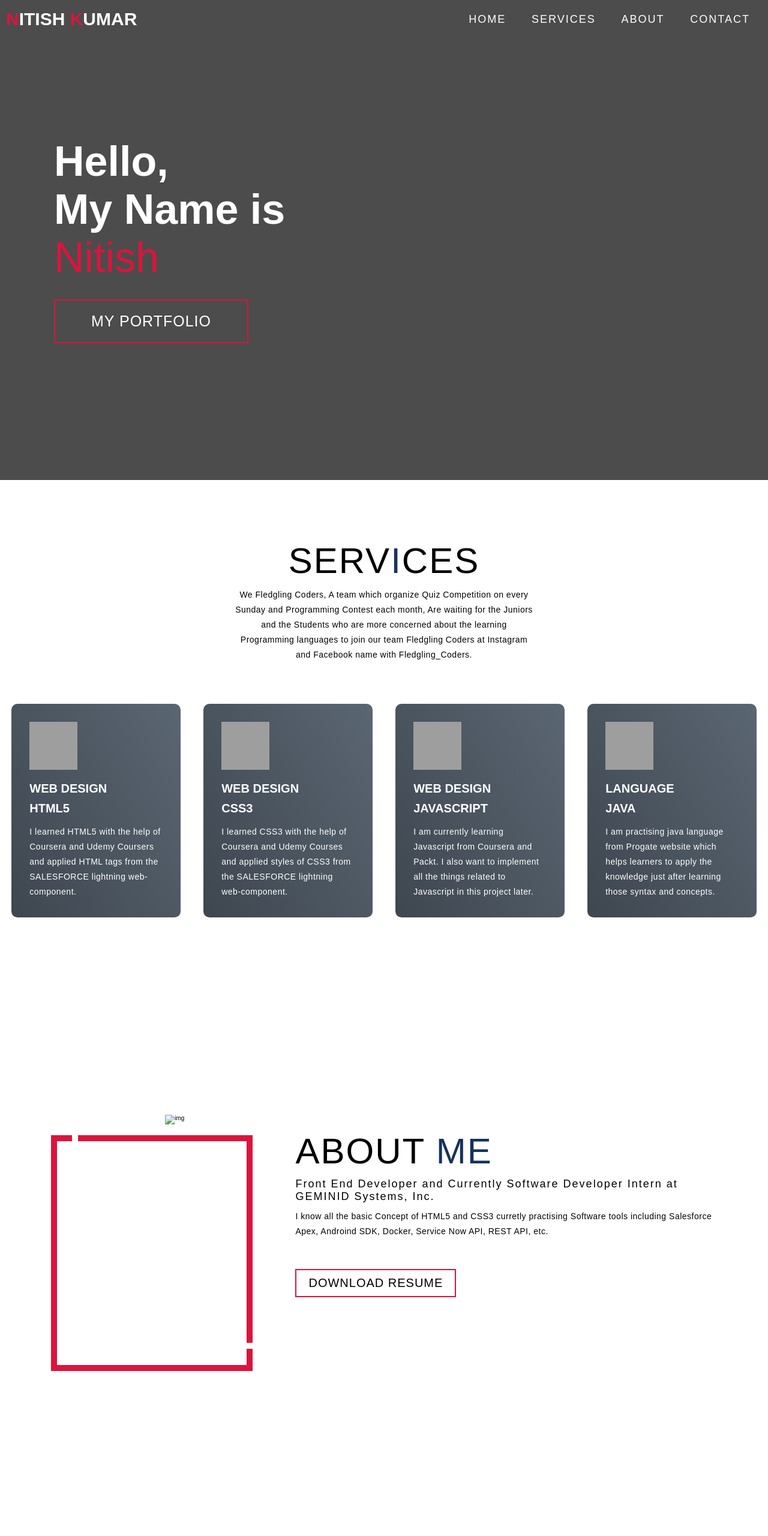
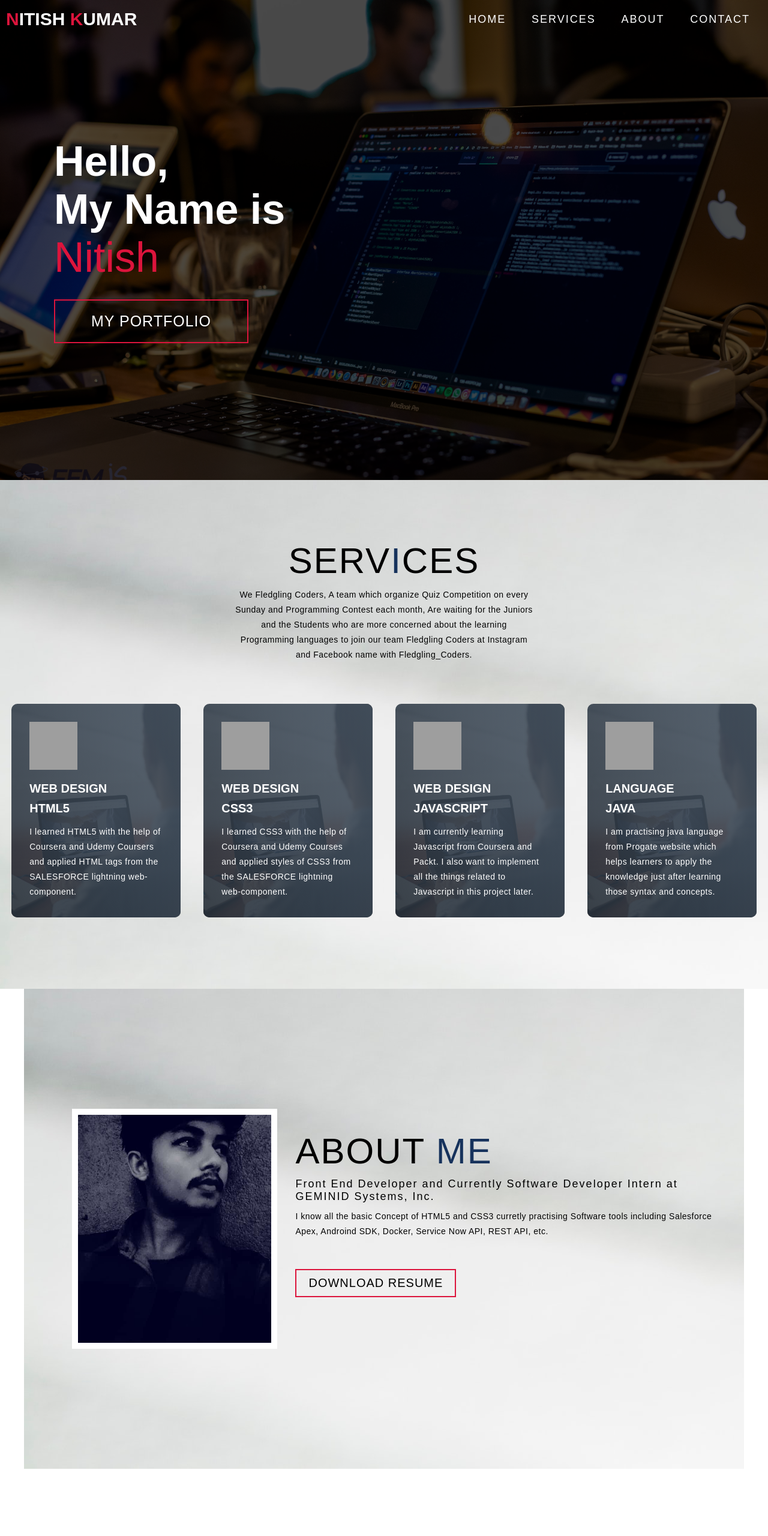
Before and after one commit to Nitish-web-nik/My-Portfolio, a plain HTML site: page index.html in a window 1280 px wide. Shown: the top 2560 px of the page at 60% size. Drawn offline with Linux system fonts and the light colour scheme; grey boxes are pictures that could not be loaded.

Commit message:
Updated some images

```diff
--- a/index.html
+++ b/index.html
@@ -4,7 +4,7 @@
   <meta charset="UTF-8">
   <meta name="viewport" content="width=device-width, initial-scale=1.0">
   <link rel="stylesheet" href="style.css">
-  <title>My Portfolio Website</title>
+  <title>Nitish's Portfolio</title>
 </head>
 <body>
   <!-- Header -->
@@ -47,6 +47,7 @@
     <div class="services container">
       <div class="service-top">
         <h1 class="section-title">Serv<span>i</span>ces</h1>
+
         <p>We Fledgling Coders, A team which organize Quiz Competition on every Sunday and Programming Contest each month, Are waiting for the Juniors and the Students who are more concerned about the learning Programming languages to join our team Fledgling Coders at Instagram and Facebook name with Fledgling_Coders. </p>
       </div>
       <div class="service-bottom">
@@ -84,7 +85,7 @@
     <div class="about container">
       <div class="col-left">
         <div class="about-img">
-          <img src="./img/hero-bg2.jpg" alt="img">
+          <img src="./images/profile.jpg" alt="img">
         </div>
       </div>
       <div class="col-right">
--- a/style.css
+++ b/style.css
@@ -200,7 +200,7 @@ p {
 
 /* Hero Section */
 #hero {
-	background-image: url(./img/hero-bg.jpg);
+	background-image: url(./images/hero-bg.jpg);
 	background-size: cover;
 	background-position: top center;
 	position: relative;
@@ -271,6 +271,7 @@ p {
 	max-width: 1500px;
 	margin: 0 auto;
 	padding: 100px 0;
+	background-image: url(./images/img-2.jpg);
 }
 #services .service-top {
 	max-width: 500px;
@@ -291,7 +292,7 @@ p {
 	flex-direction: column;
 	padding: 30px;
 	border-radius: 10px;
-	background-image: url(./img/img-2.jpg);
+	background-image: url(./images/img-2.jpg);
 	background-size: cover;
 	margin: 10px 5%;
 	position: relative;
@@ -333,6 +334,7 @@ p {
 	max-width: 1200px;
 	margin: 0 auto;
 	padding: 100px 20px;
+	background-image: url(./images/img-2.jpg);
 }
 #about .col-left {
 	width: 250px;
@@ -419,7 +421,7 @@ p {
 
 /* Footer */
 #footer {
-	background-image: linear-gradient(60deg, #29323c 0%, #485563 100%);
+	background-image: linear-gradient(60deg, #000d1b 0%, #485563 100%);
 }
 #footer .footer {
 	min-height: 200px;
```
Also changed, not shown: images/hero-bg2.jpg (deleted), images/profile.jpg (added), 1 other file.
